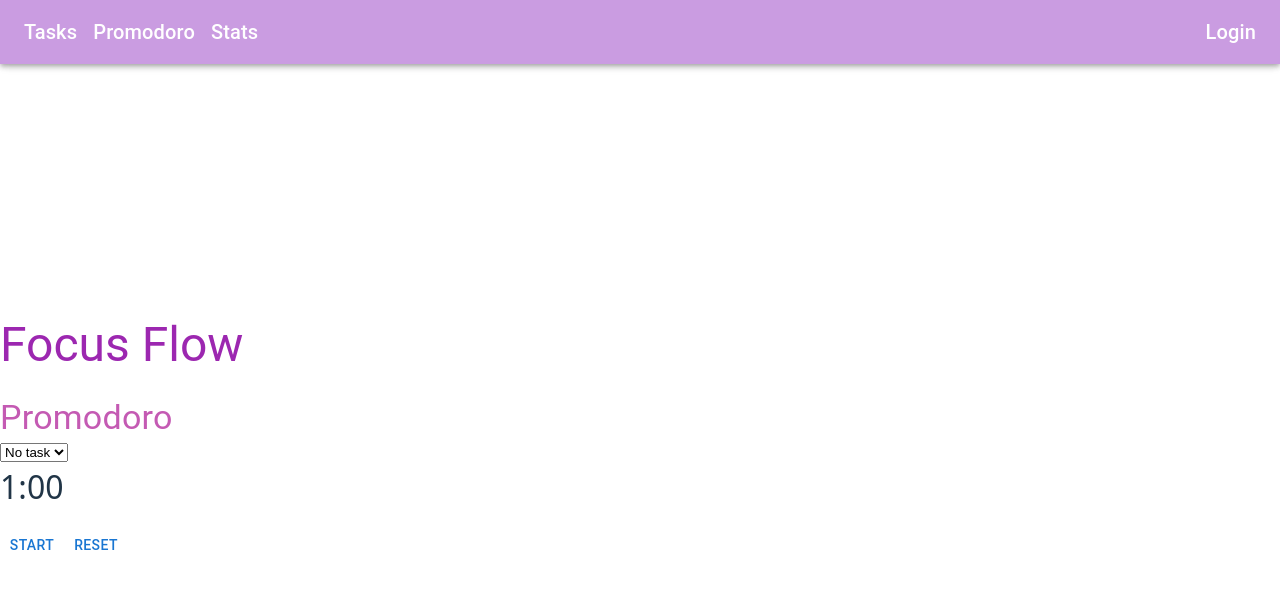
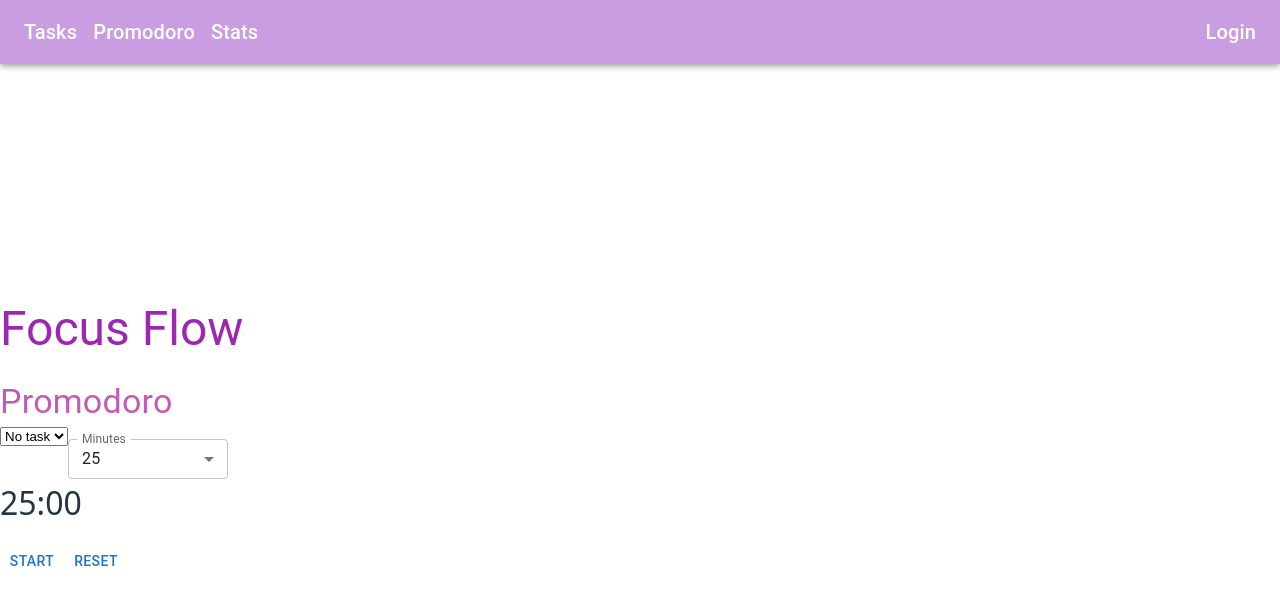
Before and after one commit to Mahmod94/react, a React (Vite) app in the folder FocusFlow/: page /promodoropage in a window 1280 px wide. Shown: the top 604 px of the page. Built offline with nearby package versions, Linux system fonts and the light colour scheme.

Commit message:
update promodoroprovider
User can now chose timer

```diff
--- a/FocusFlow/package.json
+++ b/FocusFlow/package.json
@@ -13,6 +13,7 @@
     "@emotion/react": "^11.14.0",
     "@emotion/styled": "^11.14.1",
     "@mui/icons-material": "^7.3.7",
+    "@mui/lab": "^7.0.1-beta.22",
     "@mui/material": "^7.3.7",
     "react": "^19.2.0",
     "react-dom": "^19.2.0",
--- a/FocusFlow/src/PromodoroProvider.tsx
+++ b/FocusFlow/src/PromodoroProvider.tsx
@@ -1,14 +1,22 @@
+/**
+ * Author: Mahmod
+ * Purpose: self development in frontend
+ */
+
 import React, { createContext, useContext, useEffect, useRef, useState} from "react";
 import type { Session } from "./types/session";
 
 import { listSessions, addSession as repoAddSession, clearAllSessions } from "./data/sessionsRepo";
 
 
-const PROMODORO_LENGTH_SECONDS = 60 ;
+const DEFAULT_PROMODORO_SECONDS = 25 * 60 ;
 
 type PromodoroState = {
   timeLeft: number;
   running: boolean;
+
+  durationSeconds: number;
+  setDurationSeconds: (seconds: number) => void;
 
   selectedTaskId: string;
   setSelectedTaskId: (id: string) => void;
@@ -27,10 +35,11 @@ const PromodoroContext = createContext<PromodoroState | null>(null);
 
 export function PromodoroProvider({ children }: { children: React.ReactNode }) {
 
-
   const [sessions, setSessions] = useState<Session[]>(() => listSessions());
 
-  const [timeLeft, setTimeLeft] = useState(PROMODORO_LENGTH_SECONDS);
+  const [durationSeconds, setDurationSecondsState] = useState<number>(DEFAULT_PROMODORO_SECONDS);
+  const [timeLeft, setTimeLeft] = useState(DEFAULT_PROMODORO_SECONDS);
+
   const [running, setRunning] = useState(false);
   const [selectedTaskId, setSelectedTaskId] = useState("");
 
@@ -65,14 +74,14 @@ export function PromodoroProvider({ children }: { children: React.ReactNode }) {
 
       addSession({
         id: Date.now(),
-        durationSeconds: PROMODORO_LENGTH_SECONDS,
+        durationSeconds: durationSeconds,
         endedAt: Date.now(),
         type: "focus",
         taskId: selectedTaskId || undefined,
       });
-      setTimeLeft(PROMODORO_LENGTH_SECONDS);
+      setTimeLeft(durationSeconds);
     }
-  }, [timeLeft, running, selectedTaskId]);
+  }, [timeLeft, running, selectedTaskId, durationSeconds]);
 
   const startPause = () => {
     if (!running) loggedRef.current = false;
@@ -81,7 +90,17 @@ export function PromodoroProvider({ children }: { children: React.ReactNode }) {
 
   const reset = () => {
     setRunning(false);
-    setTimeLeft(PROMODORO_LENGTH_SECONDS);
+    setTimeLeft(durationSeconds);
+    loggedRef.current = false;
+  };
+
+  // setter som inte låter user ändra mitt i körning (enkel och tydlig)
+  const setDurationSeconds = (seconds: number) => {
+    if (running) return;
+    const safe = Math.max (1 * 60, Math.min(seconds, 120 * 60)); // 1 - 120 min
+
+    setDurationSecondsState(safe); // uppdatera display direkt när inte running
+    setTimeLeft(safe);
     loggedRef.current = false;
   };
 
@@ -90,6 +109,8 @@ export function PromodoroProvider({ children }: { children: React.ReactNode }) {
       value={{
         timeLeft,
         running,
+        durationSeconds,
+        setDurationSeconds,
         selectedTaskId,
         setSelectedTaskId,
         sessions,
--- a/FocusFlow/src/pages/PromodoroPage.tsx
+++ b/FocusFlow/src/pages/PromodoroPage.tsx
@@ -1,4 +1,4 @@
-import { Button, Typography } from "@mui/material";
+import { Button, Typography, FormControl, InputLabel, Select, MenuItem, duration, Menu  } from "@mui/material";
 import type { Task } from "../types/task";
 import { usePromodoro } from "../PromodoroProvider";
 
@@ -16,6 +16,8 @@ export default function PromodoroPage({ tasks } : Props)
         setSelectedTaskId,
         startPause,
         reset,
+        durationSeconds,
+        setDurationSeconds,
     } = usePromodoro();
 
 
@@ -29,12 +31,35 @@ export default function PromodoroPage({ tasks } : Props)
         <div>
             <Typography variant="h4" component="h2" sx={{ color : "#C45AB3"}}>Promodoro</Typography>
 
+            {/* Väj task */}
             <select value={selectedTaskId} onChange={(e) => setSelectedTaskId(e.target.value)}>
                 <option value="">No task</option>
                 {tasks.map((t) => (
                     <option key={t.id} value={t.id}>{t.title}</option>
                 ))}
             </select>
+
+            {/* Välj tid */}
+            <FormControl size="small" sx={{ mt: 2, minWidth: 160}}>
+                <InputLabel id="promodoro-len-label">Minutes</InputLabel>
+                <Select
+                    labelId="promodoro-len-label"
+                    label="Minutes"
+                    value={Math.floor(durationSeconds / 60 )}
+                    disabled={running}
+                    onChange={(e) => {
+                        const minutes = Number(e.target.value);
+                        setDurationSeconds(minutes * 60);
+                    }}
+                >
+                    <MenuItem value={15}>15</MenuItem>
+                    <MenuItem value={20}>20</MenuItem>
+                    <MenuItem value={25}>25</MenuItem>
+                    <MenuItem value={30}>30</MenuItem>
+                    <MenuItem value={45}>45</MenuItem>
+                    <MenuItem value={60}>60</MenuItem>
+                </Select>
+            </FormControl>
 
             <div style={{ fontSize: "2rem", marginBottom:"1rem"}}>
                 {formatTime(timeLeft)}
--- a/FocusFlow/src/pages/TasksPage.tsx
+++ b/FocusFlow/src/pages/TasksPage.tsx
@@ -1,9 +1,17 @@
 
 
 import { useMemo, useState } from "react";
-import { Button, Checkbox, TextField, Typography } from "@mui/material";
+import {  Checkbox, TextField, Typography } from "@mui/material";
 import type { Task } from "../types/task";
 import { createTask, deleteTask, updateTask} from "../data/tasksRepo";
+
+import IconButton from '@mui/material/IconButton';
+import DeleteIcon from '@mui/icons-material/Delete'
+import EditIcon from '@mui/icons-material/Edit';
+import AddIcon from '@mui/icons-material/Add';
+import CancelIcon from '@mui/icons-material/Cancel';
+import SaveIcon from '@mui/icons-material/Save';
+
 
 
 type Props = {
@@ -85,9 +93,9 @@ const toggleDone = (id: string) => {
             if (e.key === "Enter") handleAdd();
           }}
           />
-          <Button variant="contained" onClick={handleAdd}>
-            Add
-          </Button>
+          <IconButton aria-label="add" size="small" onClick={handleAdd}>
+            <AddIcon fontSize="inherit"/>
+          </IconButton>
       </div>
 
       <ul style={{ listStyle: "none", padding: 0, margin: 0}}>
@@ -138,21 +146,21 @@ const toggleDone = (id: string) => {
                   </div>
                   {isEditing ? (
                     <>
-                      <Button size="small" onClick={() => saveEdit(t.id)}>
-                        Save
-                      </Button>
-                      <Button size="small" onClick={() => cancelEdit}>
-                        Cancel
-                      </Button>
+                      <IconButton aria-label="save" size="small" onClick={() => saveEdit(t.id)}>
+                        <SaveIcon fontSize="inherit"/>
+                      </IconButton>
+                      <IconButton aria-label="cancel" size="small" onClick={() => cancelEdit}>
+                        <CancelIcon fontSize="inherit"/>
+                      </IconButton>
                     </>
                   ) : (
                     <>
-                      <Button size="small" onClick={() => startEdit(t)}>
-                        Edit
-                      </Button>
-                      <Button size="small" onClick={() => handleDelete(t.id)}>
-                        Delete
-                      </Button>
+                      <IconButton aria-label="edit" size="small" onClick={() => startEdit(t)}>
+                        <EditIcon fontSize="inherit"/>
+                      </IconButton>
+                      <IconButton aria-label="delete" size="small" onClick={() => handleDelete(t.id)}>
+                        <DeleteIcon fontSize="inherit" />
+                      </IconButton>
                     </>
                   )}
             </li>
```
Also changed, not shown: 1 other file (tests, documents, lock files or other folders).
